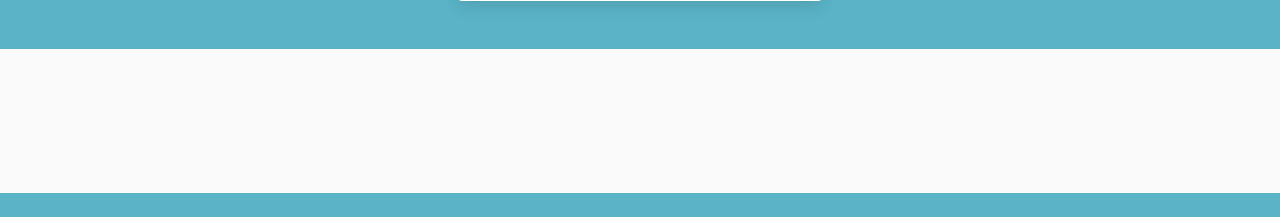
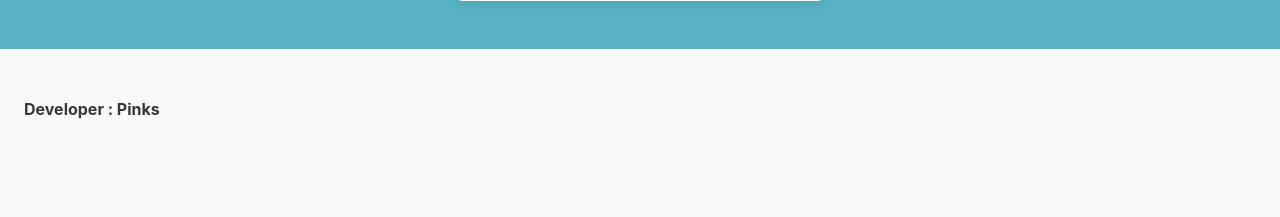
Before and after one commit to Pinky-alt-spec/Weather, a Django app: page / in a window 1280 px wide. Shown: the part 1605-1822 px from the top of the page. Before the commit the page ends 1798 px from the top, so only its background shows below. Run offline with Django 3.2, Linux system fonts and the light colour scheme; data comes from the database, SQL or seed files in the repository; data that the repository does not hold is empty; some libraries are stand-ins or nearby versions.

Commit message:
Update weather.html

```diff
--- a/weather/templates/weather/weather.html
+++ b/weather/templates/weather/weather.html
@@ -80,6 +80,7 @@
         </div>
     </section>
     <footer class="footer">
+        <p><strong>Developer : Pinks</strong></p>
     </footer>
 </body>
 
```
